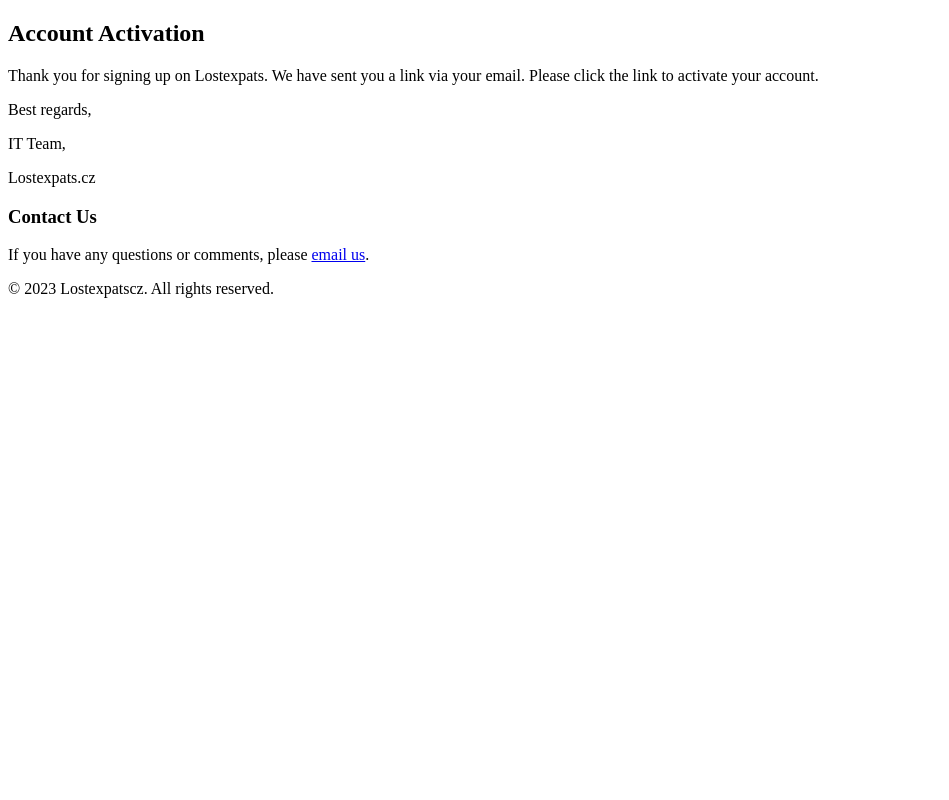
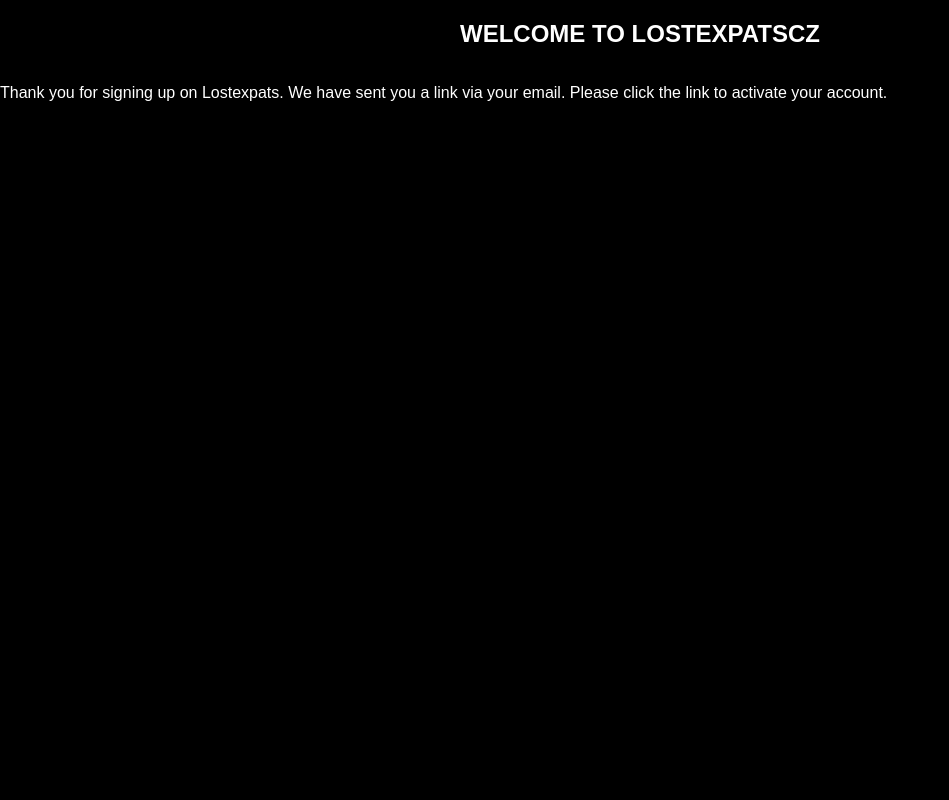
Before and after one commit to jasminekayrabs/lostexpats_cz, a Django app: template templates/authentication/activation_sent.html in a window 1280 px wide. Shown: the whole page, without its empty margins (0-949 px from the left). Run offline with Django 4.2, Linux system fonts and the light colour scheme; the template is opened without the code that fills it, so the values that code supplies are empty.

Commit message:
Add style to activation_sent.html

```diff
--- a/templates/authentication/activation_sent.html
+++ b/templates/authentication/activation_sent.html
@@ -1,3 +1,6 @@
+<!-- This is the page that shows the user that an activation link has been sent to them.  -->
+
+
 <!DOCTYPE html>
 <html>
 <head>
@@ -7,18 +10,26 @@
 
 </head>
 <style>
+    body{
+        font-family: Arial, sans-serif;
+         background-color: #000;
+         display: flex;
+         flex-direction: column;
+         min-height: 100vh;
+         margin: 0;
+    }
 
+    p{
+        color: #fff;
+    }
+    h2{
+        color: #fff;
+        text-align: center;
+        text-decoration: inherit;
+    }
 </style>
 <body>
-    <h2>Account Activation</h2>
+    <h2>WELCOME TO LOSTEXPATSCZ</h2>
     <p>Thank you for signing up on Lostexpats. We have sent you a link via your email. Please click the link to activate your account.</p>
-    <p>Best regards,</p>
-    <p>IT Team,</p>
-    <p>Lostexpats.cz</p>
 </body>
-<footer>
-    <h3>Contact Us</h3>
-    <p>If you have any questions or comments, please <a href="mailto:lostexpatscz@gmail.com">email us</a>.</p>
-    <p>&copy; 2023 Lostexpatscz. All rights reserved.</p>
-</footer>
 </html>
```
